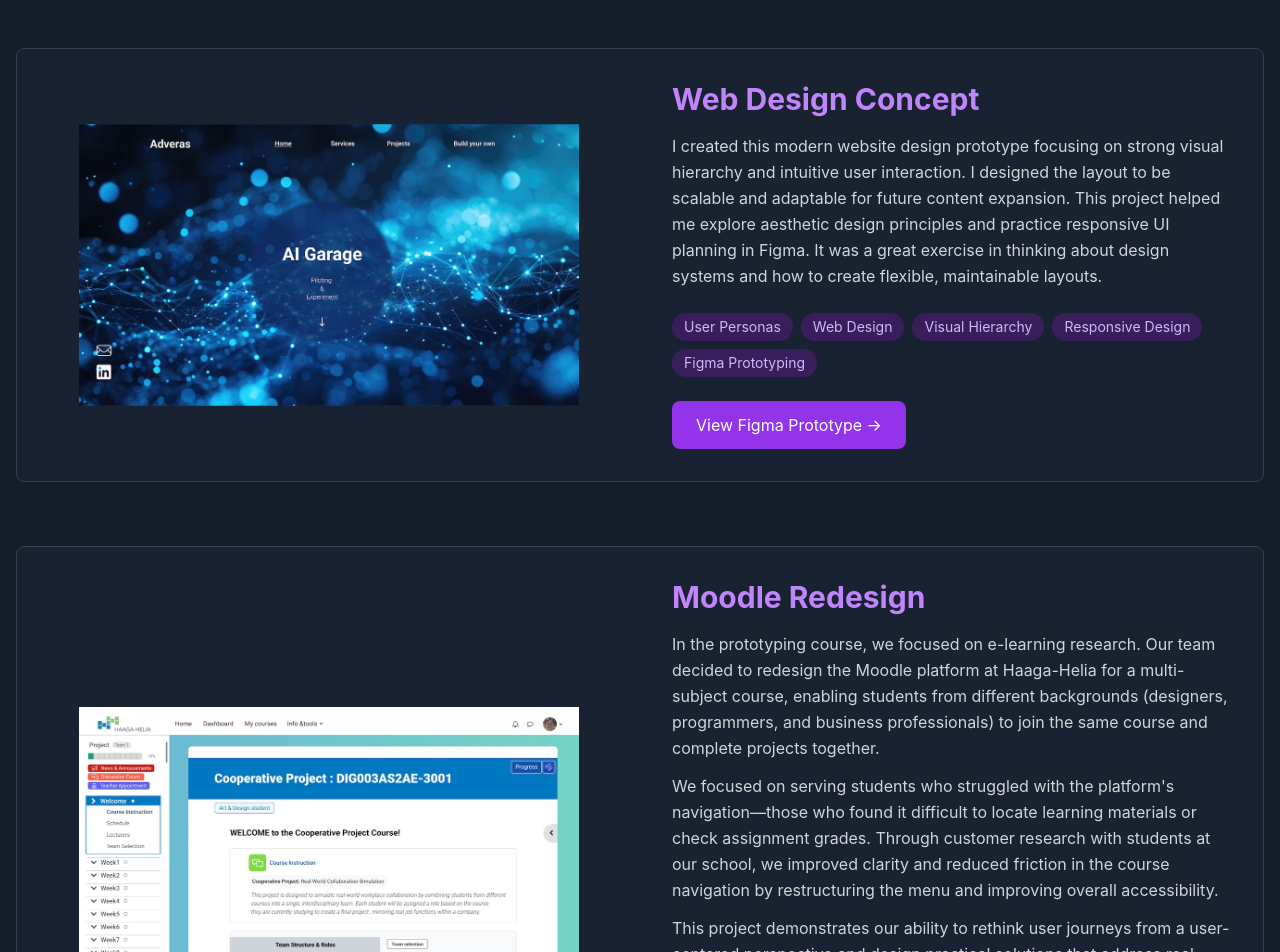
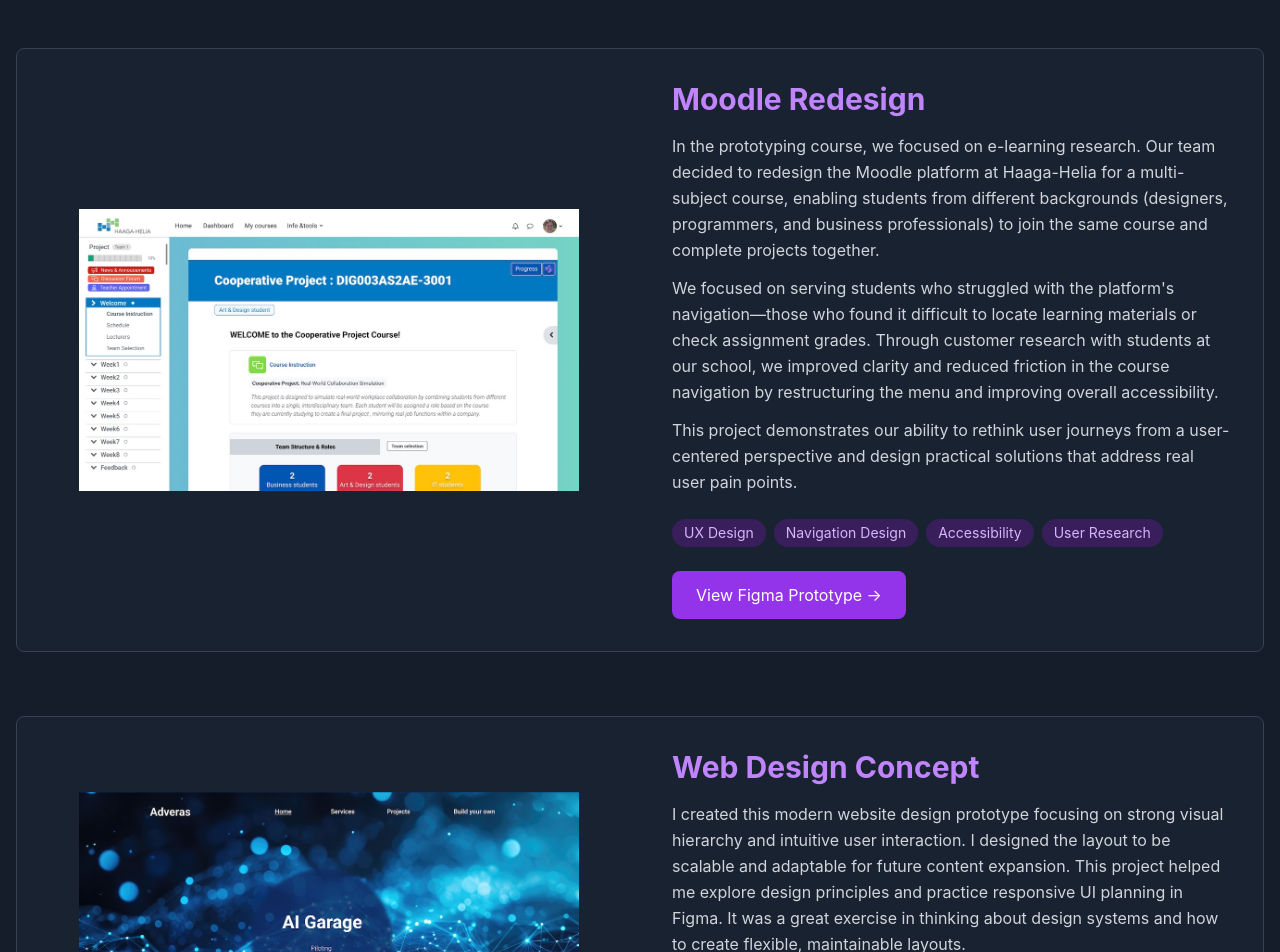
Before and after one commit to qian-27/my-portfolio, a React (Create React App) app: page / in a window 1280 px wide. Shown: the part 3620-4572 px from the top of the page. Built offline with nearby package versions, Linux system fonts and the light colour scheme.

Commit message:
Update content

```diff
--- a/src/data/projectsData.js
+++ b/src/data/projectsData.js
@@ -68,13 +68,6 @@
     tags: ["Salesforce Platform", "Lightning Web Components", "UI/UX Design", "Enterprise Software Design"]
   },
   {
-    title: "Web Design Concept",
-    description: "I created this modern website design prototype focusing on strong visual hierarchy and intuitive user interaction. I designed the layout to be scalable and adaptable for future content expansion. This project helped me explore aesthetic design principles and practice responsive UI planning in Figma. It was a great exercise in thinking about design systems and how to create flexible, maintainable layouts.",
-    figmaLink: "https://www.figma.com/proto/sZsND4BRM35Mzfc8VVpRHd/WebsiteDesign?page-id=0%3A1&node-id=1-4396&p=f&viewport=54%2C977%2C0.12&t=bOZTJZu8bdQa9qm6-1&scaling=min-zoom&content-scaling=fixed",
-    image: "/images/web-design.jpg",
-    tags: ["User Personas", "Web Design", "Visual Hierarchy", "Responsive Design", "Figma Prototyping"]
-  },
-  {
     title: "Moodle Redesign",
     description: [
       "In the prototyping course, we focused on e-learning research. Our team decided to redesign the Moodle platform at Haaga-Helia for a multi-subject course, enabling students from different backgrounds (designers, programmers, and business professionals) to join the same course and complete projects together.",
@@ -84,6 +77,13 @@
     figmaLink: "https://www.figma.com/proto/kg8YI4n8yu47xVSRP2oEHl/Moodle?pageid=0%3A1&node-id=1-1328&p=f&viewport=76%2C45%2C0.11&t=CVyZ8ggvlLb2ID3J-1&scaling=minzoom&content-scaling=fixed",
     image: "/images/moodle-redesign.jpg",
     tags: ["UX Design", "Navigation Design", "Accessibility", "User Research"]
+  },
+    {
+    title: "Web Design Concept",
+    description: "I created this modern website design prototype focusing on strong visual hierarchy and intuitive user interaction. I designed the layout to be scalable and adaptable for future content expansion. This project helped me explore design principles and practice responsive UI planning in Figma. It was a great exercise in thinking about design systems and how to create flexible, maintainable layouts.",
+    figmaLink: "https://www.figma.com/proto/sZsND4BRM35Mzfc8VVpRHd/WebsiteDesign?page-id=0%3A1&node-id=1-4396&p=f&viewport=54%2C977%2C0.12&t=bOZTJZu8bdQa9qm6-1&scaling=min-zoom&content-scaling=fixed",
+    image: "/images/web-design.jpg",
+    tags: ["User Personas", "Web Design", "Visual Hierarchy", "Responsive Design", "Figma Prototyping"]
   },
   {
     title: "Grenear (Junction Hackathon 2023)",
```
